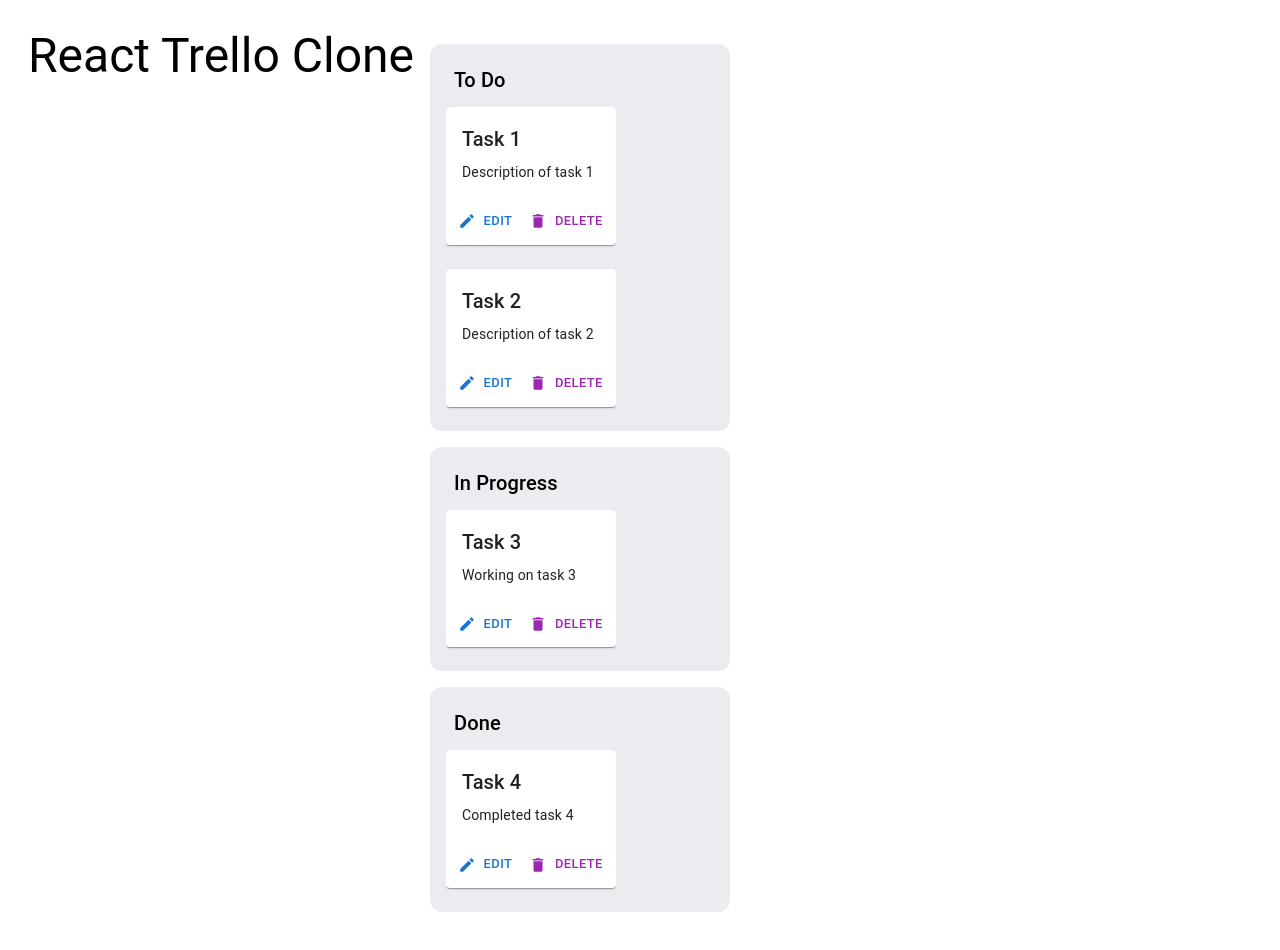
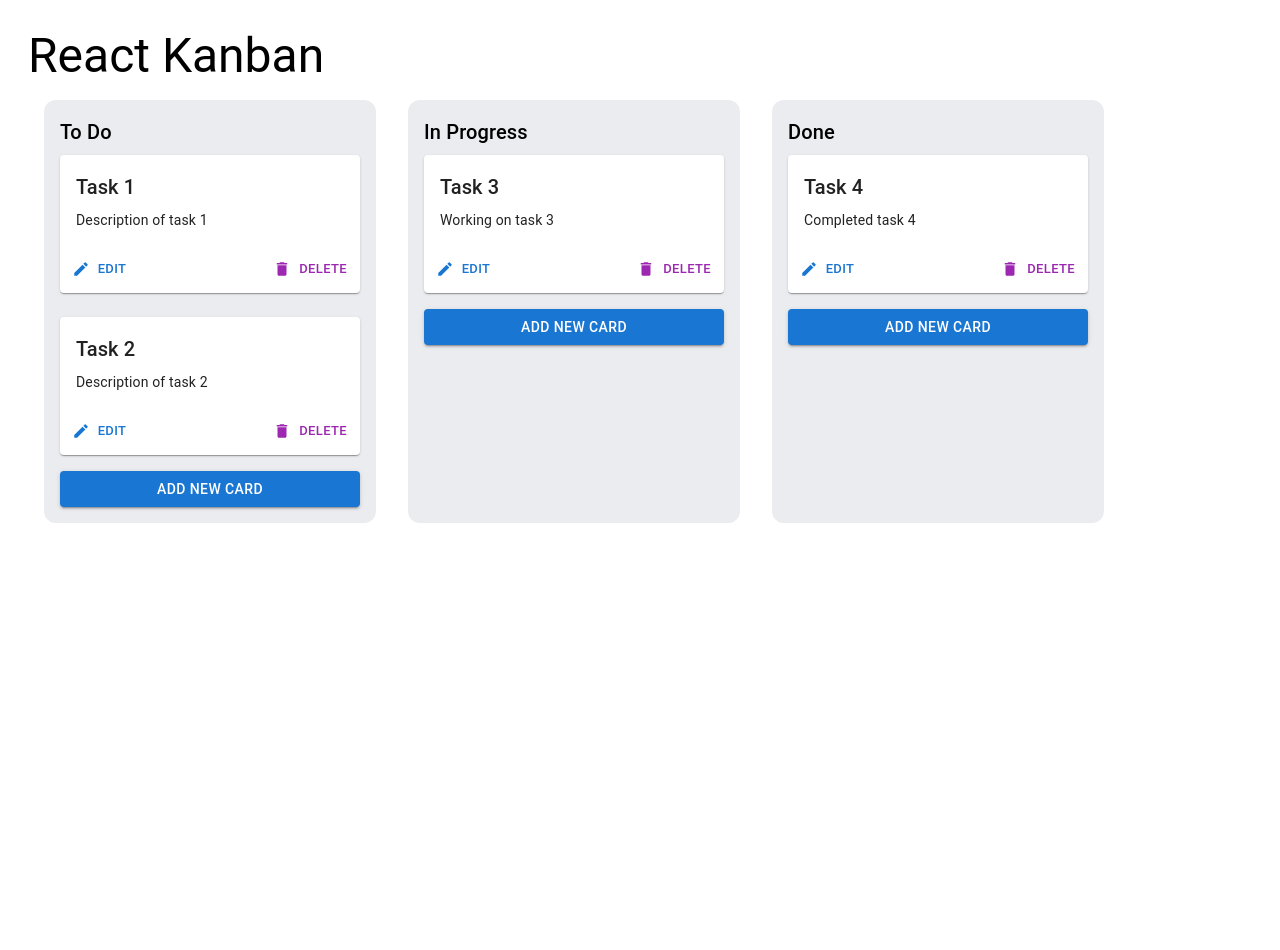
Before and after one commit to solik003/kanban-test-app, a React (Vite) app in the folder frontend/: page / in a window 1280 px wide. Shown: the top 950 px of the page. After the commit the page ends 800 px from the top, so only its background shows below. Built offline with nearby package versions, Linux system fonts and the light colour scheme.

Commit message:
add functionality to create, update, and delete cards

```diff
--- a/frontend/src/App.tsx
+++ b/frontend/src/App.tsx
@@ -1,16 +1,15 @@
-import React, { useState } from 'react';
+import React from 'react';
+import { Provider } from 'react-redux';
+import { store } from './redux/store/store';
 import KanbanBoard from './containers/KanbanBoard';
-import { initialBoard } from './data';
 
 const App: React.FC = () => {
-  const [board, setBoard] = useState(initialBoard);
-
-  const sort = () => { };
-
   return (
-    <div style={{ padding: 20 }}>
-      <KanbanBoard board={board} sort={sort} />
-    </div>
+    <Provider store={store}>
+      <div style={{ padding: 20 }}>
+        <KanbanBoard boardId={"jhfjhfjhcjg"} />
+      </div>
+    </Provider>
   );
 };
 
--- a/frontend/src/components/KanbanCard.tsx
+++ b/frontend/src/components/KanbanCard.tsx
@@ -1,3 +1,4 @@
+
 import React, { useState } from 'react';
 import { Button, Card, CardActions, CardContent, Grid, Typography } from '@mui/material';
 import DeleteIcon from '@mui/icons-material/Delete';
@@ -5,27 +6,32 @@
 import { Draggable } from 'react-beautiful-dnd';
 import KanbanModal from './KanbanModal';
 import { KanbanCardProps } from '../types';
+import { useDispatch } from 'react-redux';
+import { deleteCard, updateCard } from '../redux/slices/kanbanSlice';
 
+const KanbanCard: React.FC<KanbanCardProps> = ({ listID, card, index }) => {
+    const dispatch = useDispatch();
+    const [open, setOpen] = useState(false);
+    const [isAddingNew, setIsAddingNew] = useState(false);
 
-
-const KanbanCard: React.FC<KanbanCardProps> = ({ listID, card, index, onDeleteCard, onUpdateCard }) => {
-    const [open, setOpen] = useState(false);
-    const [cardTitle, setCardTitle] = useState(card.title);
-    const [cardText, setCardText] = useState(card.text);
-
-    const handleOpenModal = () => {
+    const handleOpenModal = (isNewCard: boolean) => {
+        setIsAddingNew(isNewCard);
         setOpen(true);
     };
 
-    const handleDeleteCard = () => {
-        onDeleteCard(listID, card.id);
+    const handleDeleteCard = (id: string) => {
+        dispatch(deleteCard(id));
     };
-
-    const handleUpdateCard = (updatedTitle: string, updatedText: string) => {
-        setCardTitle(updatedTitle);
-        setCardText(updatedText);
-        onUpdateCard(listID, card.id, updatedTitle, updatedText);
-        setOpen(false);
+    const handleUpdateCard = (updatedTitle: string, updatedDesc: string) => {
+        if (card.id && updatedTitle && updatedDesc) {
+            dispatch(updateCard({
+                listID,
+                cardID: card.id,
+                title: updatedTitle,
+                desc: updatedDesc,
+            }));
+            setOpen(false);
+        }
     };
 
     return (
@@ -36,10 +42,10 @@
                         <Card style={{ marginBottom: 8, transition: 'all .4s' }}>
                             <CardContent>
                                 <Typography variant="h6" component="h4" gutterBottom>
-                                    {cardTitle}
+                                    {card.title}
                                 </Typography>
                                 <Typography variant="body2" component="p">
-                                    {cardText}
+                                    {card.desc}
                                 </Typography>
                             </CardContent>
 
@@ -48,7 +54,7 @@
                                     color="primary"
                                     size="small"
                                     startIcon={<EditIcon />}
-                                    onMouseDown={handleOpenModal}
+                                    onMouseDown={() => handleOpenModal(false)}
                                 >
                                     Edit
                                 </Button>
@@ -57,7 +63,7 @@
                                     color="secondary"
                                     size="small"
                                     startIcon={<DeleteIcon />}
-                                    onClick={handleDeleteCard}
+                                    onClick={() => handleDeleteCard(card.id)}
                                 >
                                     Delete
                                 </Button>
@@ -72,10 +78,9 @@
                 cardID={card.id}
                 open={open}
                 setOpen={setOpen}
-                cardTitle={cardTitle}
-                cardDesc={cardText}
-                type="UPDATE_CARD"
-                onAddCard={() => { }}
+                cardTitle={isAddingNew ? '' : card.title}
+                cardDesc={isAddingNew ? '' : card.desc}
+                type={isAddingNew ? "ADD_CARD" : "UPDATE_CARD"}
                 onDeleteCard={handleDeleteCard}
                 onUpdateCard={handleUpdateCard}
             />
--- a/frontend/src/components/KanbanList.tsx
+++ b/frontend/src/components/KanbanList.tsx
@@ -1,42 +1,58 @@
-import React from 'react';
-import { Grid, Typography } from '@mui/material';
+
+import React, { useState } from 'react';
+import { Button, Stack, Typography } from '@mui/material';
 import { Droppable } from 'react-beautiful-dnd';
 
 import KanbanCard from './KanbanCard';
+import KanbanModal from './KanbanModal';
 import { KanbanListProps } from '../types';
+import { useDispatch } from 'react-redux';
+import { addCard } from '../redux/slices/kanbanSlice';
+
+const KanbanList: React.FC<KanbanListProps> = ({ listID, title, cards, onDeleteCard, onUpdateCard }) => {
+  const dispatch = useDispatch();
+  const [open, setOpen] = useState(false);
+  const [newTitle, setNewTitle] = useState('');
+  const [newDesc, setNewDesc] = useState('');
 
 
-const KanbanList: React.FC<KanbanListProps> = ({ listID, title, cards, onDeleteCard, onUpdateCard }) => {
+  const handleOpenModal = () => {
+    setNewTitle('');
+    setNewDesc('');
+    setOpen(true);
+  };
+
+  const handleAddNewCard = (newTitle: string, newDesc: string) => {
+    if (newTitle && newDesc) {
+      dispatch(addCard({
+        listID: listID,
+        title: newTitle,
+        desc: newDesc
+      }));
+      setOpen(false);
+    }
+  };
+
+
   return (
-    <Grid
-      item
+    <Stack
       sx={{
-        position: 'relative',
         backgroundColor: '#ebecf0',
         borderRadius: 3,
         padding: 2,
         margin: 2,
-        flex: '0 0 auto',
         minWidth: 300,
-        display: 'flex',
-        flexDirection: 'row'
+        flexDirection: 'column',
       }}
     >
-      <Droppable droppableId={String(listID)} >
+      <Droppable droppableId={String(listID)}>
         {(provided) => (
-          <Grid item {...provided.droppableProps} ref={provided.innerRef}>
-            <Typography
-              sx={{
-                padding: '4px 8px',
-              }}
-              variant="h6"
-              component="h3"
-              gutterBottom
-            >
+          <Stack {...provided.droppableProps} ref={provided.innerRef}>
+            <Typography variant="h6" component="h3" gutterBottom>
               {title}
             </Typography>
 
-            <Grid item sx={{ display: 'flex', flexDirection: 'column', gap: 2, overflowX: 'auto', maxWidth: '100%' }}>
+            <Stack direction="column" spacing={2}>
               {cards.map((card, index) => (
                 <KanbanCard
                   key={card.id}
@@ -48,11 +64,33 @@
                 />
               ))}
               {provided.placeholder}
-            </Grid>
-          </Grid>
+            </Stack>
+          </Stack>
         )}
       </Droppable>
-    </Grid>
+
+      <Button
+        variant="contained"
+        color="primary"
+        fullWidth
+        style={{ marginTop: 8 }}
+        onClick={handleOpenModal}
+      >
+        Add New Card
+      </Button>
+
+
+      <KanbanModal
+        listID={listID}
+        open={open}
+        setOpen={setOpen}
+        cardTitle={newTitle}
+        cardDesc={newDesc}
+        type="ADD_CARD"
+        onAddCard={handleAddNewCard}
+      />
+    </Stack>
   );
 };
+
 export default KanbanList;
--- a/frontend/src/components/KanbanModal.tsx
+++ b/frontend/src/components/KanbanModal.tsx
@@ -1,112 +1,51 @@
 
 import React, { useState } from 'react';
-import { Modal, Button, Grid, TextField, IconButton } from '@mui/material';
-import SaveIcon from '@mui/icons-material/Save';
-import DeleteIcon from '@mui/icons-material/Delete';
-import CancelIcon from '@mui/icons-material/Cancel';
-import CloseIcon from '@mui/icons-material/Close';
-import { ModalProps } from '../types';
+import { Dialog, DialogActions, DialogContent, DialogTitle, TextField, Button } from '@mui/material';
+import { KanbanModalProps } from '../types';
 
-const KanbanModal: React.FC<ModalProps> = ({
-    open,
-    setOpen,
-    cardTitle,
-    cardDesc,
-    type,
-    listID,
-    cardID,
-    onAddCard,
-    onDeleteCard,
-    onUpdateCard,
-}) => {
-    const [title, setTitle] = useState<string>(cardTitle ?? '');
-    const [desc, setDesc] = useState<string>(cardDesc ?? '');
+const KanbanModal: React.FC<KanbanModalProps> = ({ open, setOpen, cardTitle, cardDesc, onUpdateCard, onAddCard, type }) => {
+    const [title, setTitle] = useState(cardTitle);
+    const [desc, setDesc] = useState(cardDesc);
 
-    const handleCloseModal = () => {
-        setOpen(false);
-    };
-
-    const handleAddCard = () => {
-        if (title && desc) {
-            setTitle('');
-            setDesc('');
-            onAddCard(listID, title, desc);
-            handleCloseModal();
-        }
-    };
-
-    const handleDeleteCard = () => {
-        if (cardID) {
-            onDeleteCard(listID, cardID);
-        }
-    };
-
-    const handleUpdateCard = () => {
-        if (cardID) {
-            onUpdateCard(listID, cardID, title, desc);
-            handleCloseModal();
+    const handleSave = () => {
+        if (type === "ADD_CARD" && onAddCard) {
+            onAddCard(title, desc);
+            setOpen(false);
+        } else {
+            onUpdateCard(title, desc);
+            setOpen(false);
         }
     };
 
     return (
-        <Modal open={open} onClose={handleCloseModal}>
-            <Grid container direction="column" sx={{ position: 'absolute', top: '50%', left: '50%', transform: 'translate(-50%, -50%)', width: 500, maxWidth: '90vw', backgroundColor: '#fff', padding: 2 }}>
+        <Dialog open={open} onClose={() => setOpen(false)}>
+            <DialogTitle>{type === "ADD_CARD" ? "Add New Card" : "Edit Card"}</DialogTitle>
+            <DialogContent>
                 <TextField
-                    sx={{ marginBottom: 2, width: 220 }}
-                    placeholder="Enter a card title"
+                    autoFocus
+                    margin="dense"
+                    label="Title"
+                    fullWidth
                     value={title}
-                    onChange={(event) => setTitle(event.target.value)}
-                    error={title === ''}
-                    label="Title"
-                    helperText={title === '' ? 'Enter a card title!' : ' '}
+                    onChange={(e) => setTitle(e.target.value)}
                 />
-
-                <IconButton sx={{ position: 'absolute', right: 8, top: 8 }} onClick={handleCloseModal}>
-                    <CloseIcon />
-                </IconButton>
-
                 <TextField
-                    sx={{ marginBottom: 2 }}
-                    placeholder="Enter a card description"
+                    margin="dense"
+                    label="Description"
+                    fullWidth
                     value={desc}
-                    onChange={(event) => setDesc(event.target.value)}
-                    helperText={desc === '' ? 'Enter a card description!' : ' '}
-                    error={desc === ''}
-                    label="Description"
-                    variant="outlined"
-                    multiline
-                    fullWidth
+                    onChange={(e) => setDesc(e.target.value)}
                 />
-
-                <Grid container justifyContent="space-between" alignItems="center" sx={{ display: 'flex', paddingTop: 2 }}>
-                    <Button
-                        onClick={handleDeleteCard}
-                        variant="text"
-                        color="secondary"
-                        startIcon={<DeleteIcon />}
-                        disabled={type === 'ADD_CARD'}
-                    >
-                        Delete
-                    </Button>
-
-                    <Grid item>
-                        <Button onClick={handleCloseModal} variant="text" startIcon={<CancelIcon />}>
-                            Cancel
-                        </Button>
-
-                        <Button
-                            onClick={type === 'UPDATE_CARD' ? handleUpdateCard : handleAddCard}
-                            variant="text"
-                            color="primary"
-                            startIcon={<SaveIcon />}
-                            disabled={title === '' || desc === ''}
-                        >
-                            Save
-                        </Button>
-                    </Grid>
-                </Grid>
-            </Grid>
-        </Modal>
+            </DialogContent>
+            <DialogActions>
+                <Button onClick={() => setOpen(false)} color="primary">
+                    Cancel
+                </Button>
+                <Button onClick={handleSave} color="primary">
+                    {type === "ADD_CARD" ? "Add" : "Save"}
+                </Button>
+            </DialogActions>
+        </Dialog>
     );
 };
 
--- a/frontend/src/containers/KanbanBoard.tsx
+++ b/frontend/src/containers/KanbanBoard.tsx
@@ -1,37 +1,50 @@
 import React from 'react';
-import { Grid, Typography } from '@mui/material';
-import { DragDropContext } from 'react-beautiful-dnd';
+import { Stack, Typography } from '@mui/material';
+import { DragDropContext, DropResult } from 'react-beautiful-dnd';
 import KanbanList from '../components/KanbanList';
 import { KanbanBoardProps } from '../types';
+import { deleteCard, updateCard } from '../redux/slices/kanbanSlice';
+import { useDispatch, useSelector } from 'react-redux';
 
-const KanbanBoard: React.FC<KanbanBoardProps> = ({ board }) => {
-    const onDragEnd = (result: any) => { };
+const KanbanBoard: React.FC<KanbanBoardProps> = ({ boardId }) => {
+    const dispatch = useDispatch();
 
-    const onDeleteCard = (listID: string, cardID: string) => { };
+    const lists = useSelector((state: any) => state.kanban.lists);
 
-    const onUpdateCard = (listID: string, cardID: string, title: string, desc: string) => { };
+    const handleDeleteCard = (cardID: string) => {
+        dispatch(deleteCard(cardID));
+    };
+
+    const handleUpdateCard = (listID: string, cardID: string, title: string, desc: string) => {
+        dispatch(updateCard({
+            cardID, title, desc,
+            listID
+        }));
+    };
+
+    const handleSort = (result: DropResult) => { };
 
     return (
-        <Grid container>
+        <Stack direction="column">
             <Typography variant="h3" component="h1">
-                React Trello Clone
+                React Kanban
             </Typography>
 
-            <DragDropContext onDragEnd={onDragEnd}>
-                <Grid item>
-                    {board.lists.map(({ id, title, cards }) => (
+            <DragDropContext onDragEnd={handleSort}>
+                <Stack direction="row">
+                    {lists.map(({ id, title, cards }) => (
                         <KanbanList
                             key={id}
                             listID={id}
                             title={title}
                             cards={cards}
-                            onDeleteCard={onDeleteCard}
-                            onUpdateCard={onUpdateCard}
+                            onDeleteCard={handleDeleteCard}
+                            onUpdateCard={handleUpdateCard}
                         />
                     ))}
-                </Grid>
+                </Stack>
             </DragDropContext>
-        </Grid>
+        </Stack>
     );
 };
 
--- /dev/null
+++ b/frontend/src/redux/slices/kanbanSlice.ts
@@ -0,0 +1,72 @@
+import { createSlice, PayloadAction } from '@reduxjs/toolkit';
+import { KanbanState } from '../../types';
+
+const initialState: KanbanState = {
+  lists: [
+    {
+      id: '1',
+      title: 'To Do',
+      cards: [
+        { id: 'c1', title: 'Task 1', desc: 'Description of task 1' },
+        { id: 'c2', title: 'Task 2', desc: 'Description of task 2' }
+      ]
+    },
+    {
+      id: '2',
+      title: 'In Progress',
+      cards: [
+        { id: 'c3', title: 'Task 3', desc: 'Working on task 3' }
+      ]
+    },
+    {
+      id: '3',
+      title: 'Done',
+      cards: [
+        { id: 'c4', title: 'Task 4', desc: 'Completed task 4' }
+      ]
+    }
+  ],
+};
+
+const kanbanSlice = createSlice({
+  name: 'kanban',
+  initialState,
+  reducers: {
+    addCard: (state, action) => {
+      const { listID, title, desc } = action.payload;
+      const list = state.lists.find(list => list.id === listID);
+      if (list) {
+        list.cards.push({
+          id: new Date().toISOString(),
+          title,
+          desc
+        });
+      }
+    },
+    deleteCard: (state, action: PayloadAction<string>) => {
+      state.lists = state.lists.map((list) => {
+        return {
+          ...list,
+          cards: list.cards.filter((card) => card.id !== action.payload),
+        }
+      });
+    },
+
+    updateCard: (state, action: PayloadAction<{ listID: string; cardID: string; title: string; desc: string }>) => {
+      const { listID, cardID, title, desc } = action.payload;
+
+      const listIndex = state.lists.findIndex(list => list.id === listID);
+
+      if (listIndex !== -1) {
+        const cardIndex = state.lists[listIndex].cards.findIndex(card => card.id === cardID);
+        if (cardIndex !== -1) {
+          state.lists[listIndex].cards[cardIndex].title = title;
+          state.lists[listIndex].cards[cardIndex].desc = desc;
+        }
+      }
+    },
+  }
+});
+
+export const { addCard, deleteCard, updateCard } = kanbanSlice.actions;
+export default kanbanSlice.reducer;
--- /dev/null
+++ b/frontend/src/redux/store/store.ts
@@ -0,0 +1,11 @@
+import { configureStore } from '@reduxjs/toolkit';
+import kanbanReducer from '../slices/kanbanSlice'
+
+
+export const store = configureStore({
+    reducer: {
+        kanban: kanbanReducer
+    }
+});
+
+export type RootState = ReturnType<typeof store.getState>;
```
Also changed, not shown: frontend/src/data.ts (+4 -4 lines), frontend/src/types/index.ts (+19 -5 lines).
